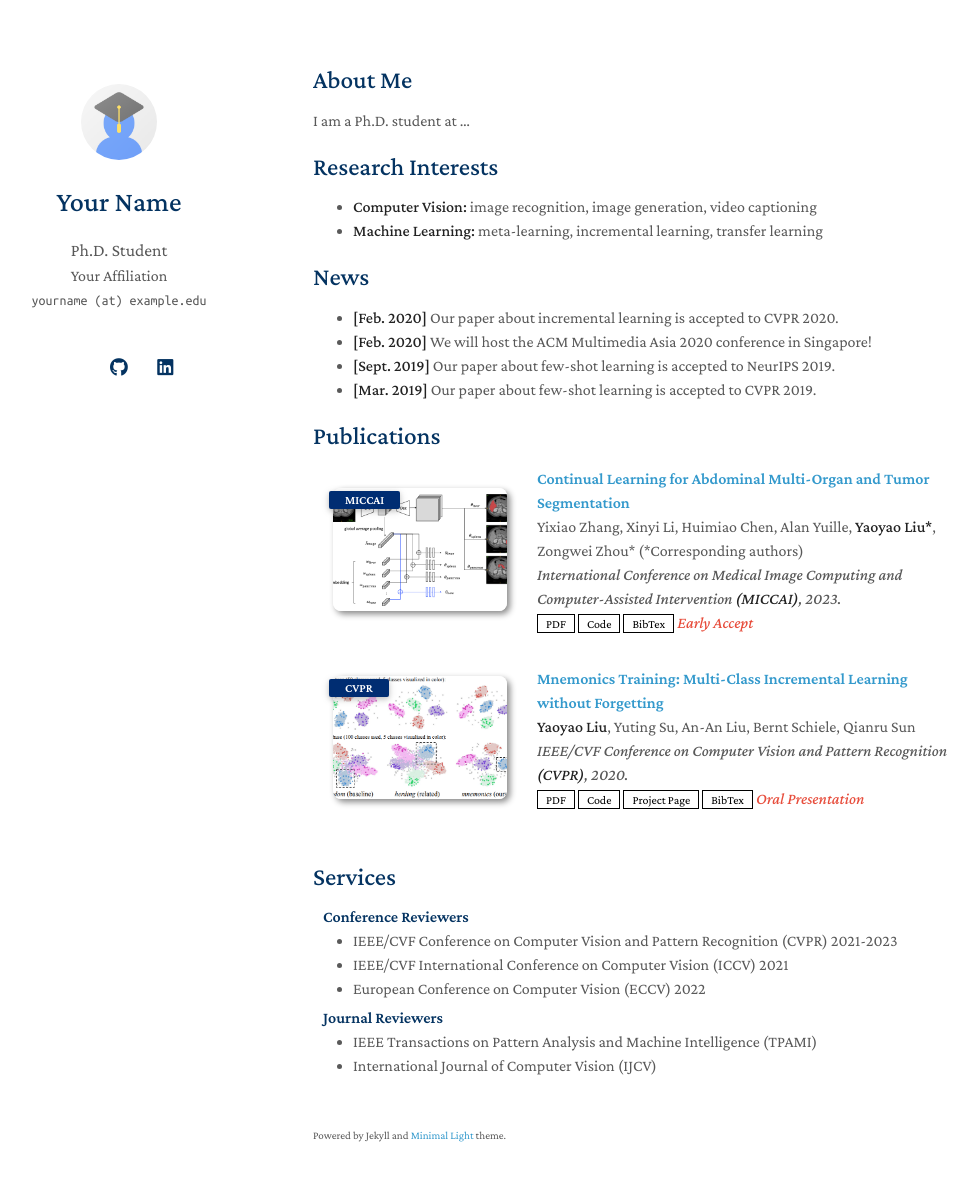
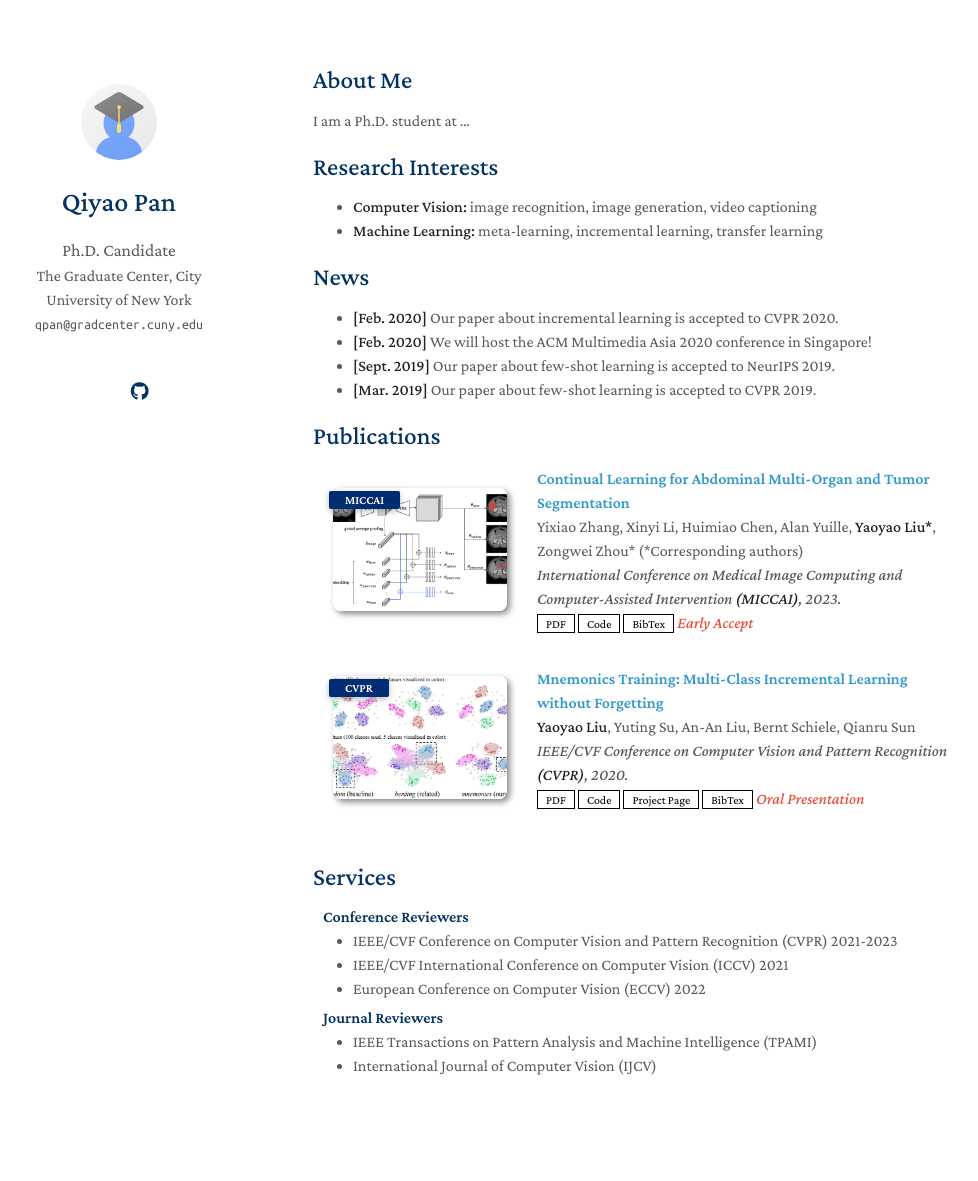
Before and after one commit to qiyao-pan/qiyao-pan.github.io, a Jekyll site: the page built from index.md, in a window 1280 px wide and 1216 px high. Shown: the top 1181 px of the window, without its empty margins (157-1135 px from the left). Built offline with Jekyll 4.4.1, drawn with Linux system fonts in a browser that asks for light colours; a style sheet for code colours, icons or effects is not loaded; our own code applies the rules of GitHub Pages for plain Markdown files.

Commit message:
Update _config.yml

```diff
--- a/_config.yml
+++ b/_config.yml
@@ -1,22 +1,19 @@
 # Basic Information
-title: Your Name
-position: Ph.D. Student
-affiliation: Your Affiliation
-email: yourname (at) example.edu
+title: Qiyao Pan
+position: Ph.D. Candidate
+affiliation: The Graduate Center, City University of New York
+email: qpan@gradcenter.cuny.edu
 
 # Search Engine Optimization (SEO)
 # The following information is used to improve the website traffic from search engines, e.g., Google.
-keywords: minimal light
-description: The Minimal Light is a simple and elegant jekyll theme for academic personal homepage.
-canonical: https://minimal-light-theme.yliu.me/
+keywords: Qiyao Pan
+description: The academic website page
+canonical: https://qiyao-pan.github.io/
 
 # Links
 # If you don't need one of them, you may delete the corresponding line.
-google_scholar: https://scholar.google.com/
 cv_link: assets/files/curriculum_vitae.pdf
-github_link: https://github.com/
-linkedin: https://www.linkedin.com/
-twitter: https://twitter.com/
+github_link: https://github.com/qiyao-pan
 
 # Images (e.g., your profile picture and your website's favicon)
 # "favicon" and "favicon_dark" are used for the light and dark modes, respectively.
@@ -26,19 +23,16 @@ favicon_dark: ./assets/img/favicon-dark.png
 
 # Footnote
 # You may use the option to disable the footnote, "Powered by Jekyll and Minimal Light theme."
-enable_footnote: true
+enable_footnote: false
 
 # Auto Dark Mode
 # You may use the option to disable the automatic dark theme
-auto_dark_mode: true
+auto_dark_mode: false
 
 # Font
 # You can use this option to choose between Serif or Sans Serif fonts.
 font: "Serif" # or "Sans Serif"
 
-# Google Analytics ID
-# Please remove this if you don't use Google Analytics
-google_analytics: UA-111540567-4
 
 # Use this project as a remote theme for GitHub Pages
 # See the guide here: https://docs.github.com/en/pages/setting-up-a-github-pages-site-with-jekyll/adding-a-theme-to-your-github-pages-site-using-jekyll
```
